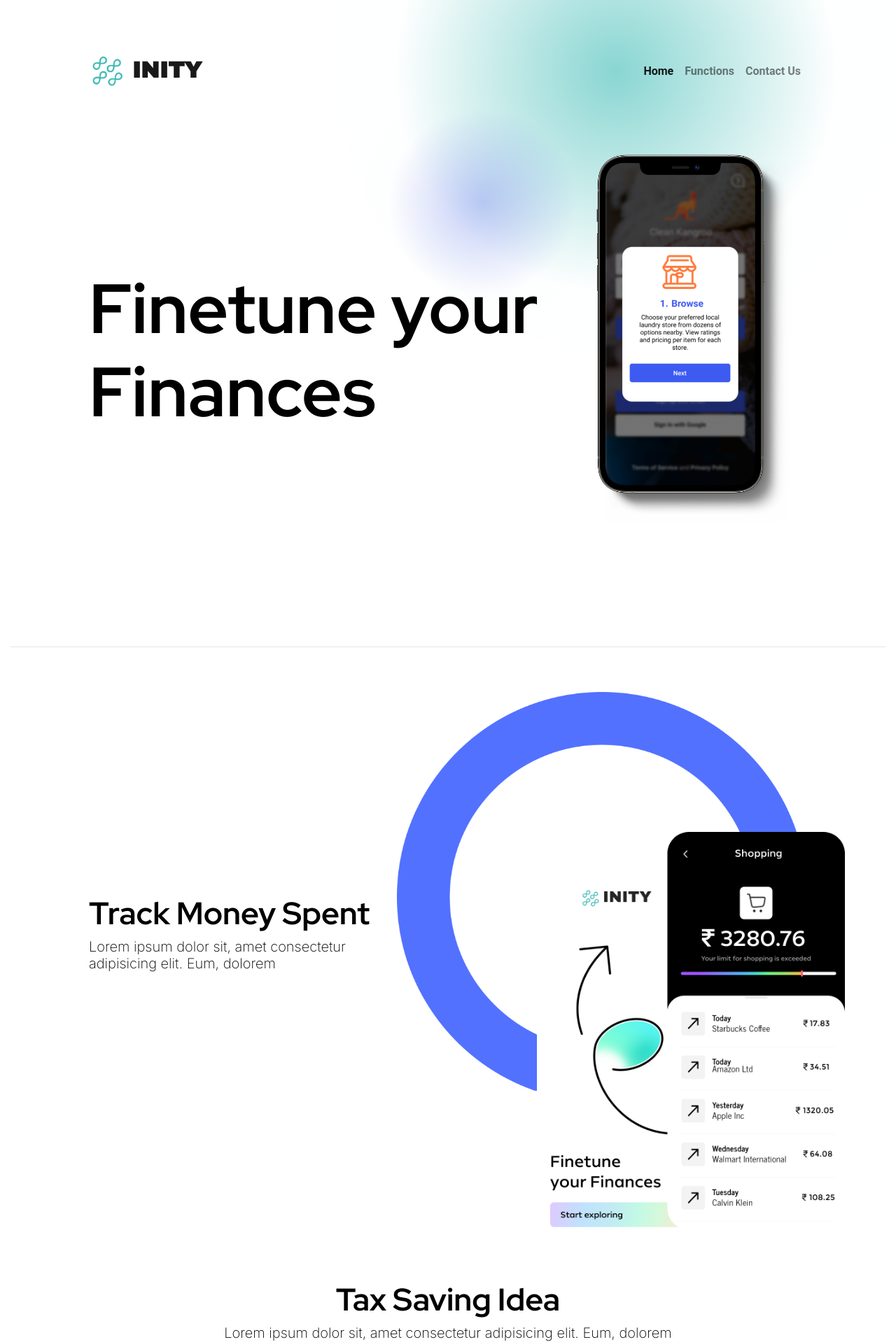
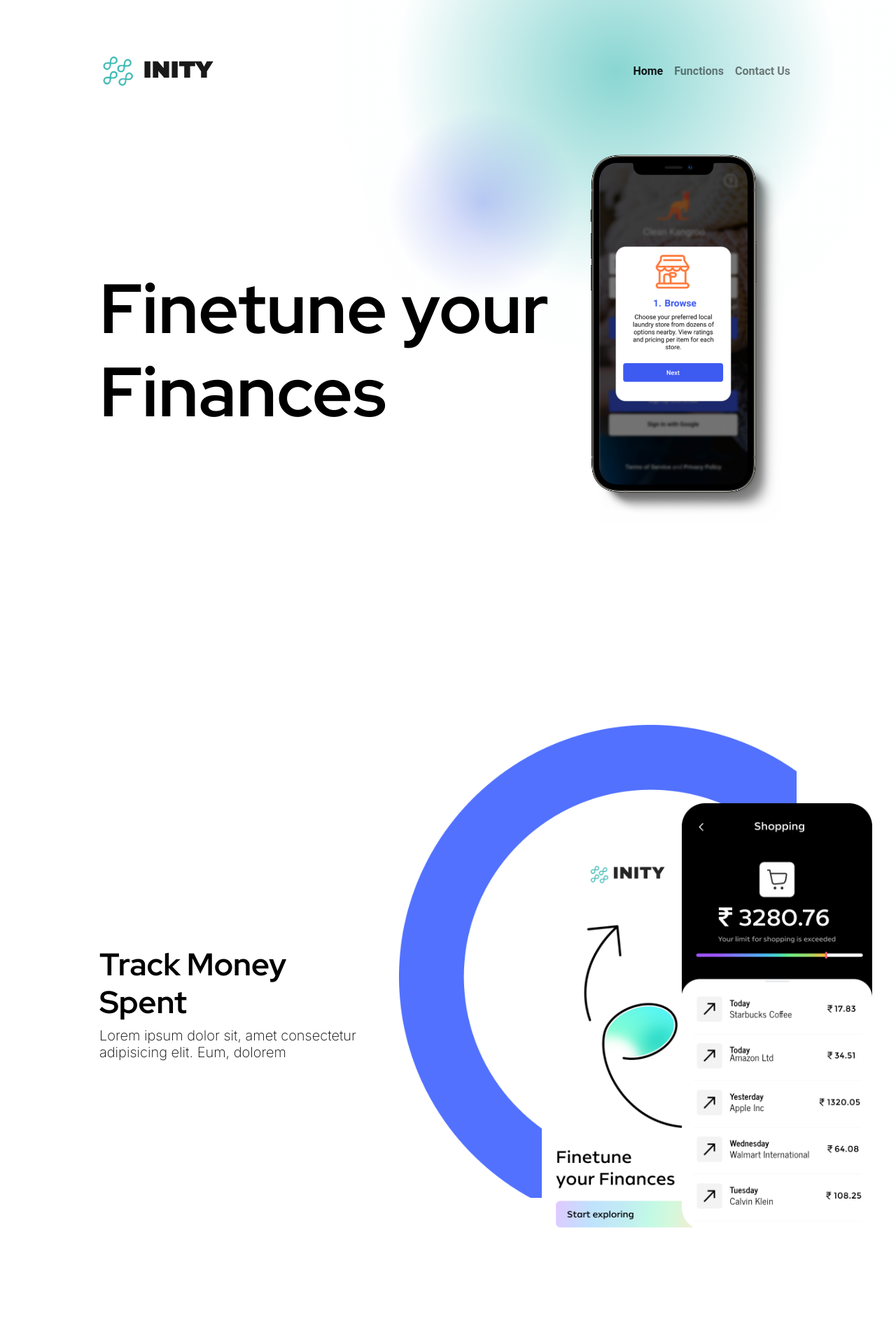
Before and after one commit to MananVij/inity-new, a PHP site: page / in a window 1280 px wide. Shown: the top 1918 px of the page at 70% size. Run offline with PHP 8.4, Linux system fonts and the light colour scheme; some libraries are stand-ins or nearby versions.

Commit message:
responsive issues solved

```diff
--- a/index.html
+++ b/index.html
@@ -56,6 +56,7 @@
   </head>
   <style></style>
   <body>
+    <div class="container-fluid">
       <div class="main-div">
         <!-- Navbar -->
         <nav class="navbar navbar-expand-lg navbar-light">
@@ -179,7 +180,7 @@
                   <img
                     class="intro-img"
                     src="./public/1.png"
-                  style="width: 22vw"
+                    style="width: 90%"
                     alt=""
                   />
                 </div>
@@ -187,7 +188,6 @@
             </div>
           </div>
         </div>
-      <hr />
 
         <!-- second div -->
         <div class="second-div">
@@ -201,8 +201,10 @@
 
               </div>
               <div class="col-lg-7 col-md-12 col-sm-12">
-                <div class="ellipse1" style="background-image: url('./public/Ellipse\ 7.png'); background-size: cover;">
-                    <img src="./public/7.png" style="position: relative; left: 25vh; top: 25vh;" alt="">
+                <!-- <div> -->
+                  <div class="ellipse1" style="background-image: url('./public/Ellipse\ 7.png');  background-repeat: no-repeat; background-size: 90vh;">
+                    <img class="hello" src="./public/7.png" alt="">
+                <!-- </div> -->
                       <!-- <img src="./public/Ellipse 7.png" style="width: 90%;" alt=""> -->
                   </div>
               </div>
@@ -215,13 +217,13 @@
               <h5 style="padding: 0 15vw">Lorem ipsum dolor sit, amet consectetur adipisicing elit. Eum, dolorem Lorem ipsum dolor sit amet consectetur adipisicing elit. .</h5>
             </div>
             <div class="row">
-              <div class="col-lg-4">
-                  <img src="./public/2.png" alt="">
+                <div class="col-lg-4 col-md-4 col-sm-12">
+                    <img src="./public/2.png" style="width: 65%;" alt="">
                 </div>
-              <div class="col-lg-8" style="display: flex;">
+                <div class="col-lg-8 col-md-8 col-sm-12" style="display: flex;">
                   <div class="third-div-txt" style="display: flex; flex-direction: column; justify-content: center;">
                     <div class="row third-row1">
-                      <div class="col-lg-6">
+                        <div class="col-lg-6 col-md-6 col-sm-6">
                           <div style="text-align: center;">
                             <div>
                               <i class="fas fa-money-bill fa-4x"></i>
@@ -230,7 +232,7 @@
                             <h2>Lorem ipsum dolor sit amet.</h2>
                             <p>Lorem ipsum dolor sit amet consectetur, adipisicing elit.</p>
                         </div>
-                      <div class="col-lg-6">
+                        <div class="col-lg-6 col-md-6 col-sm-6">
                           <div style="text-align: center;">
                             <i class="fas fa-money-bill fa-4x"></i>
                           </div>
@@ -239,12 +241,12 @@
                         </div>
                     </div>
                     <div class="row third-row2">
-                      <div class="col-lg-6">
+                        <div class="col-lg-6 col-md-6 col-sm-6">
                             <img src="" alt="">
                             <h2>Lorem ipsum dolor sit amet.</h2>
                             <p>Lorem ipsum dolor sit amet consectetur, adipisicing elit.</p>
                         </div>
-                      <div class="col-lg-6">
+                        <div class="col-lg-6 col-md-6 col-sm-6">
                             <img src="" alt="">
                             <h2>Lorem ipsum dolor sit amet.</h2>
                             <p>Lorem ipsum dolor sit amet consectetur, adipisicing elit.</p>
@@ -258,7 +260,7 @@
           <!-- fourth-div -->
           <div class="fourth-div">
             <div class="row">
-            <div class="col-lg-5 col-sm-12" style="display: flex;">
+              <div class="col-lg-5 col-md-12 col-sm-12" style="display: flex;">
                   <div class="explain-txt2">
                       <h3>Track Money Spent</h3>
                       <h5>Lorem ipsum dolor sit, amet consectetur adipisicing elit. Eum, dolorem</h5>
@@ -266,9 +268,9 @@
 
 
               </div>
-            <div class="col-lg-7 col-sm-12">
-                <div class="ellipse2" style="background-image: url('./public/Ellipse\ 7.png'); background-size: cover;">
-                    <img src="./public/7.png" style="position: relative; left: 25vh; top: 25vh;" alt="">
+              <div class="col-lg-7 col-md-12 col-sm-12">
+                  <div class="ellipse2" style="background-image: url('./public/Ellipse\ 7.png');  background-repeat: no-repeat; background-size: 90vh;">
+                      <img src="./public/7.png" class="hello" alt="">
                       <!-- <img src="./public/Ellipse 7.png" style="width: 90%;" alt=""> -->
                   </div>
               </div>
@@ -281,31 +283,31 @@
               <h5 style="padding: 0 15vw">Lorem ipsum dolor sit, amet consectetur adipisicing elit. Eum, dolorem Lorem ipsum dolor sit amet consectetur adipisicing elit. .</h5>
             </div>
             <div class="row">
-              <div class="col-lg-4">
-                  <img src="./public/2.png" alt="">
+                <div class="col-lg-4 col-md-4 col-sm-12">
+                    <img src="./public/2.png" style="width: 65%;" alt="">
                 </div>
-              <div class="col-lg-8" style="display: flex;">
+                <div class="col-lg-8 col-md-8 col-sm-12" style="display: flex;">
                   <div style="display: flex; flex-direction: column; justify-content: center;">
 
                       <div class="row fifth-row1">
-                        <div class="col-lg-6">
+                          <div class="col-lg-6 col-md-6 col-sm-12">
                               <img src="" alt="">
                               <h2>Lorem ipsum dolor sit amet.</h2>
                               <p>Lorem ipsum dolor sit amet consectetur, adipisicing elit.</p>
                           </div>
-                        <div class="col-lg-6">
+                          <div class="col-lg-6 col-md-6 col-sm-12">
                               <img src="" alt="">
                               <h2>Lorem ipsum dolor sit amet.</h2>
                               <p>Lorem ipsum dolor sit amet consectetur, adipisicing elit.</p>
                           </div>
                       </div>
                       <div class="row fifth-row2">
-                        <div class="col-lg-6">
+                          <div class="col-lg-6 col-md-6 col-sm-12">
                               <img src="" alt="">
                               <h2>Lorem ipsum dolor sit amet.</h2>
                               <p>Lorem ipsum dolor sit amet consectetur, adipisicing elit.</p>
                           </div>
-                        <div class="col-lg-6">
+                          <div class="col-lg-6 col-md-6 col-sm-12">
                               <img src="" alt="">
                               <h2>Lorem ipsum dolor sit amet.</h2>
                               <p>Lorem ipsum dolor sit amet consectetur, adipisicing elit.</p>
@@ -314,9 +316,16 @@
                   </div>
                 </div>
             </div>
-          <div data-aos = "fade-up-right">
+            <!-- <div data-aos = "fade-up-right"> -->
+              <!-- <div>
                 <img              class="triangle" src="./public/tri_green.png" style="position: absolute; width: 5%; z-index: -1;" alt="">
-          </div>
+              </div> -->
+            <!-- </div> -->
+            <!-- <li data-parallax="{&quot;y&quot;: 250}" class="drdt-ignore-dark" style="transform:translate3d(0px, 250px, 0px) rotateX(0deg) rotateY(0deg) rotateZ(0deg) scaleX(1) scaleY(1) scaleZ(1); -webkit-transform:translate3d(0px, 250px, 0px) rotateX(0deg) rotateY(0deg) rotateZ(0deg) scaleX(1) scaleY(1) scaleZ(1); ">
+              <img src="https://onepage.saasland.droitthemes.com/wp-content/plugins/saasland-core/widgets/images/appart-new/line_15.png" alt="Some of the best features" class="drdt-ignore-dark"> -->
+
+          </li>
+
           </div>
         </div>
 
@@ -543,6 +552,7 @@
           </div>
         </footer>
       </div>
+    </div>
 
 
 
@@ -584,14 +594,14 @@
 <script src="https://unpkg.com/aos@next/dist/aos.js"></script>
 
 <script>
-  AOS.init({
-    offset: 100,
-    easing: 'ease',
-    duration: 750,
-    once: false, // whether animation should happen only once - while scrolling down
-    mirror: false, // whether elements should animate out while scrolling past them
+  // AOS.init({
+  //   offset: 100,
+  //   easing: 'ease',
+  //   duration: 750,
+  //   once: false, // whether animation should happen only once - while scrolling down
+  //   mirror: false, // whether elements should animate out while scrolling past them
 
-    // if once is true, mirror true wont work
-  });
+  //   // if once is true, mirror true wont work
+  // });
 </script>
 </html>
--- a/public/index.css
+++ b/public/index.css
@@ -1,5 +1,6 @@
 body {
     background-color: #ffffff;
+    width: fit-content;
 }
 /* .navbar-brand {
     color: white !important;
@@ -19,6 +20,7 @@
 a:hover {
     text-decoration: none;
 }
+
 @media (min-width:320px) {
     h1 {
         font-size: 56px;
@@ -30,36 +32,43 @@
     .tagline-img {
         padding-top: 0;
     }
-    /* .ellipse {
-        position: relative;
-        right: 45vw;
-    } */
+    /* ok */
+}
+@media (max-width:762px){
 
-}
-@media (max-width:480px){
-     .ellipse {
+     .ellipse1, .ellipse2 {
         position: relative;
         right: 45vw;
     }
 }
 
 
+
+        /* Media Query for low resolution  Tablets, Ipads */
+        @media (min-width: 481px) and (max-width: 767px) {
+
+        }
+
+        /* Media Query for Tablets Ipads portrait mode */
+        @media (min-width: 768px) and (max-width: 1024px){
+
+        }
+
+/* @media only screen and (max-width: 1025px) and (min-width: 900px)  {...} */
+
 @media (min-width:1025px) {
     .intro, .email-box, .second-div, .sixth-div, footer {
         padding: 0 7rem 4rem
-    }
-    .second-div {
-        padding-top: 4rem
     }
     .main-div {
         padding: 4rem 7rem 0;
     }
     .explain-txt1, .explain-txt2 {
         display: flex;
-                flex-direction: column;
-                justify-content: center;
-                position: relative;
-                top: 8vh;
+        flex-direction: column;
+        justify-content: center;
+        position: relative;
+        top: 8vh;
     }
 }
 
@@ -80,8 +89,11 @@
     font-family: 'Inter', sans-serif;
 }
 
+.second-div, .fourth-div {
+    padding-top: 7rem
+}
 .third-div, .fifth-div {
-    padding-top: 17rem;
+    padding-top: 14rem;
 }
 .sixth-div {
     padding-top: 5rem ;
@@ -110,8 +122,8 @@
     margin: 0;
 }
 
-.second-div img {
-    width: 75%;
+.hello {
+    position: relative; left: 25vh; top: 10vh; width: 60vh;
 }
 .features-div {
     height: 100vh;
--- a/public/index.js
+++ b/public/index.js
@@ -127,3 +127,23 @@
     opacity: 0,
     duration: 1
   });
+
+
+  function myFunction() {
+    var elmnt = document.querySelector(".fifth-div");
+    var y = elmnt.scrollHeight;
+    var x = elmnt.scrollWidth;
+    console.log(y,x)
+  }
+
+
+  $( window ).on('scroll', function(){
+
+    var scrollTop = $(this).scrollTop();
+    console.log(this, scrollTop)
+    $( '.triangle' ).css({
+      transform: 'translateX('+  ( 0.18 * scrollTop ) +'px)',
+      // transform: 'translateY('+  ( 0.01 * scrollTop ) +'px)',
+    });
+
+  });
```
Lines whose indentation alone changed are shown as unchanged.
